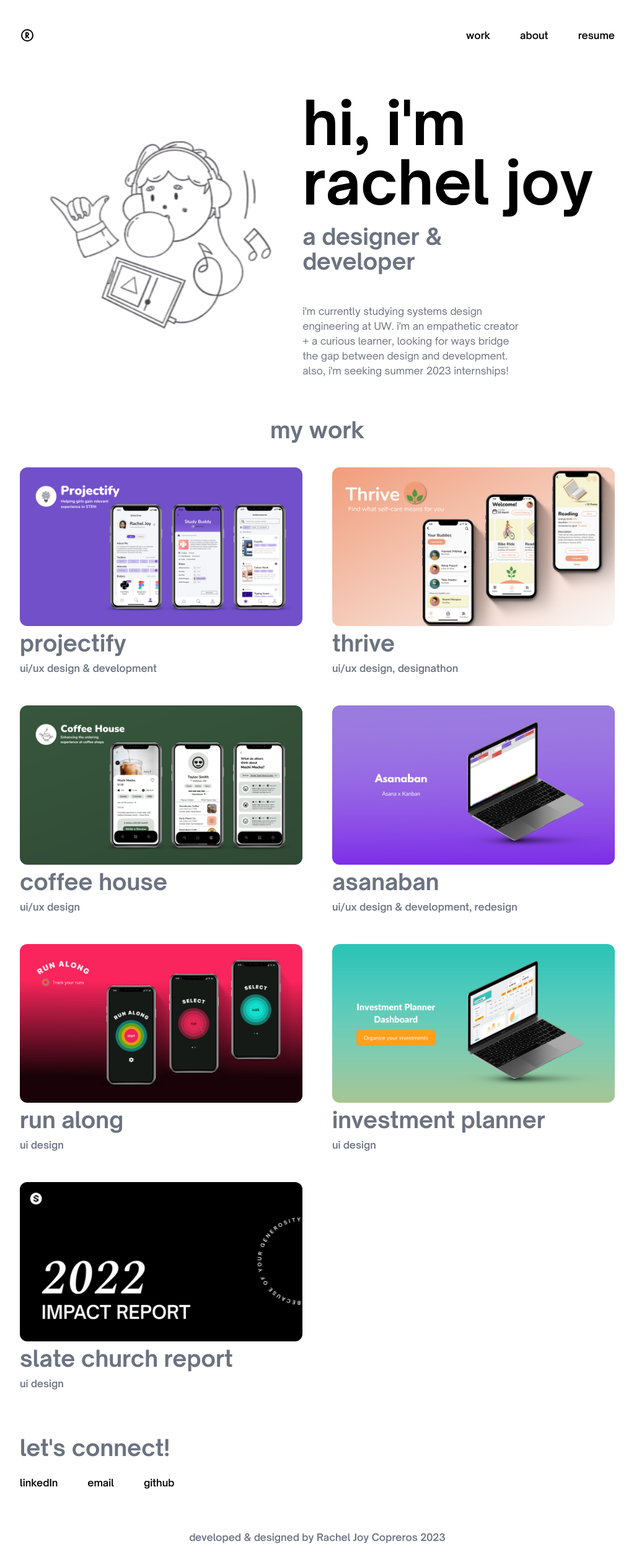
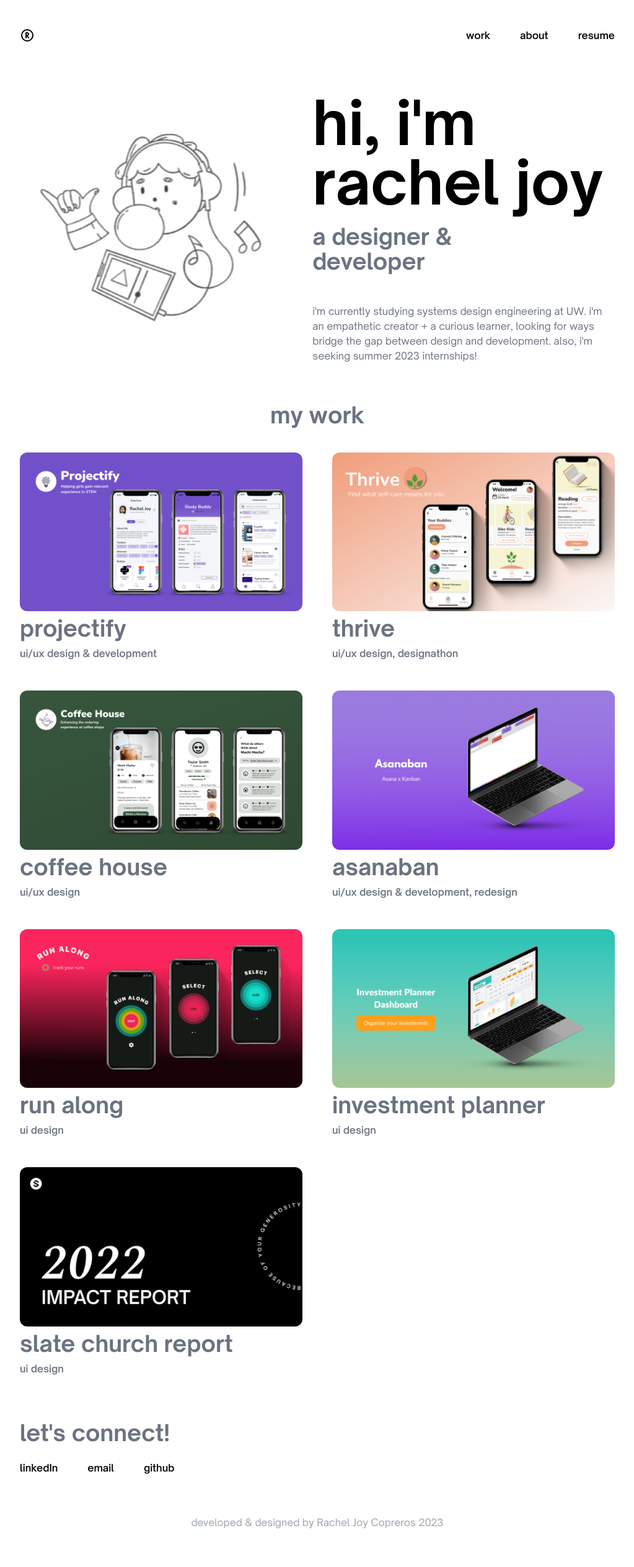
Before and after one commit to rjoyc/portfolio, a React (Vite) app: page / in a window 1280 px wide. Shown: the top 2528 px of the page at 62% size, without its empty margins (128-1151 px from the left). After the commit the page ends 2500 px from the top, so only its background shows below. Built offline with nearby package versions, Linux system fonts and the light colour scheme.

Commit message:
changed spacing

```diff
--- a/src/App.jsx
+++ b/src/App.jsx
@@ -48,7 +48,7 @@ function App() {
           <img
             src="src\assets\doodle-landing.png"
             alt="doodle of teenager listens to music in headphones and hang loose symbol"
-            className="pt-2 pl-5 pr-12 hover:animate-wiggle h-80"
+            className="pt-2 pl-5 pr-20 hover:animate-wiggle h-80"
           ></img>
         </div>
         <div className="w-1/2">
@@ -58,7 +58,7 @@ function App() {
           <h2 className="text-4xl font-bold text-left text-gray-500 pt-3 pb-2">
             a designer & <br></br> developer
           </h2>
-          <h4 className="text-left pt-10 font-normal text-gray-500 w-3/4">
+          <h4 className="text-left pt-10 font-normal text-gray-500 w-5/4">
             i'm currently studying systems design engineering at UW. i'm an
             empathetic creator + a curious learner, looking for ways bridge the
             gap between design and development. also, i'm seeking summer 2023
--- a/src/components/Copywrite.jsx
+++ b/src/components/Copywrite.jsx
@@ -1,7 +1,7 @@
 export default function Copywrite({ year }) {
     return (
-      <div className="pt-12 pb-4">
-        <h4 className="text-center font-semibold text-gray-500">developed & designed by Rachel Joy Copreros {year}
+      <div className="pt-12">
+        <h4 className="text-center font-normal text-gray-400">developed & designed by Rachel Joy Copreros {year}
         </h4>
       </div>
     );
```
